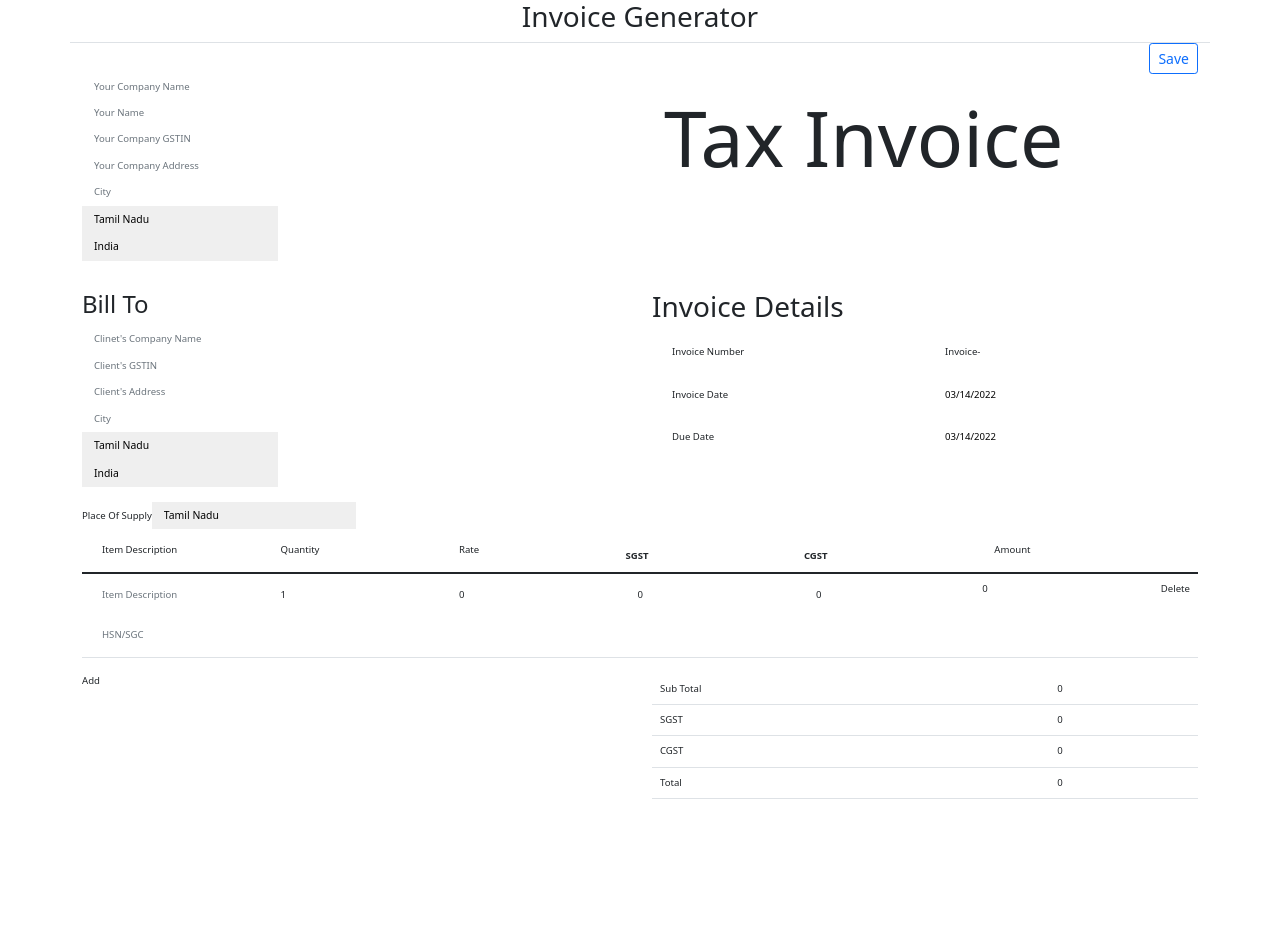
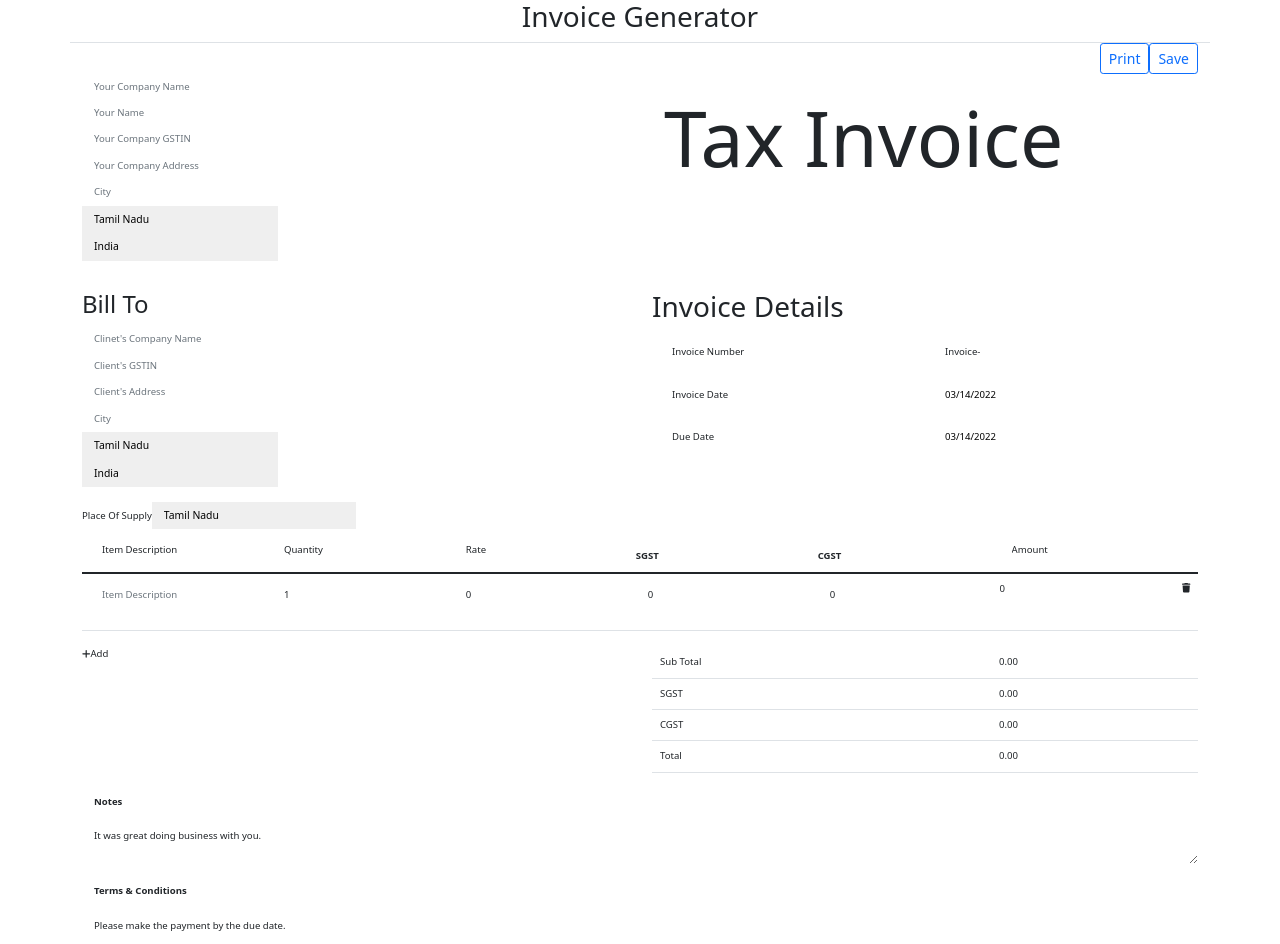
Before and after one commit to Sharvan45/invoice_generator, a React (Create React App) app: page / in a window 1280 px wide. Shown: the top 944 px of the page. Before the commit the page ends 815 px from the top, so only its background shows below. Built offline with nearby package versions, Linux system fonts and the light colour scheme.

Commit message:
List and create page changes

```diff
--- a/package.json
+++ b/package.json
@@ -3,6 +3,10 @@
   "version": "0.1.0",
   "private": true,
   "dependencies": {
+    "@fortawesome/fontawesome-svg-core": "^1.3.0",
+    "@fortawesome/free-regular-svg-icons": "^6.0.0",
+    "@fortawesome/free-solid-svg-icons": "^6.0.0",
+    "@fortawesome/react-fontawesome": "^0.1.17",
     "@testing-library/jest-dom": "^5.16.2",
     "@testing-library/react": "^12.1.4",
     "@testing-library/user-event": "^13.5.0",
--- a/src/Routes/routes.scss
+++ b/src/Routes/routes.scss
@@ -24,5 +24,8 @@ $default-font-size: 0.6rem !important;
     .print_hide {
       display: none;
     }
+    textarea {
+      resize: none;
+    }
   }
 }
--- a/src/mock/mock.jsx
+++ b/src/mock/mock.jsx
@@ -73,4 +73,100 @@ const mockPost = {
     "reason": " ",
     "tax_authority_id": 11149000000061052,
     "tax_exemption_id": 11149000000061054
-}"
+}
+
+export const mockInvoiceList = {
+    "code": 0,
+    "message": "success",
+    "invoices": [
+        {
+            "invoice_id": 982000000567114,
+            "ach_payment_initiated": false,
+            "customer_name": "Bowman & Co",
+            "customer_id": 982000000567001,
+            "status": "draft",
+            "invoice_number": "INV-00003",
+            "reference_number": " ",
+            "date": "2013-11-17",
+            "due_date": "2013-12-03",
+            "due_days": "Due in 14 day(s)",
+            "currency_id": 982000000000190,
+            "schedule_time": "",
+            "currency_code": "USD",
+            "is_viewed_by_client": false,
+            "has_attachment": false,
+            "client_viewed_time": "",
+            "total": 40.6,
+            "balance": 40.6,
+            "created_time": "2013-11-17T02:17:40-0800",
+            "last_modified_time": "2013-12-18T02:02:51-0800",
+            "is_emailed": false,
+            "reminders_sent": 1,
+            "last_reminder_sent_date": " ",
+            "payment_expected_date": " ",
+            "last_payment_date": " ",
+            "custom_fields": [
+                {
+                    "customfield_id": 439910000000236000,
+                    "data_type": "number",
+                    "index": 1,
+                    "label": "Record Number",
+                    "show_on_pdf": true,
+                    "show_in_all_pdf": true,
+                    "value": 23
+                }
+            ],
+            "documents": "",
+            "salesperson_id": " ",
+            "salesperson_name": " ",
+            "shipping_charge": 0,
+            "adjustment": 0,
+            "write_off_amount": 0,
+            "exchange_rate": 1
+        },
+        {
+            "invoice_id": 982000000567115,
+            "ach_payment_initiated": false,
+            "customer_name": "Bowman & Co",
+            "customer_id": 982000000567001,
+            "status": "draft",
+            "invoice_number": "INV-00003",
+            "reference_number": " ",
+            "date": "2013-11-17",
+            "due_date": "2013-12-03",
+            "due_days": "Due in 14 day(s)",
+            "currency_id": 982000000000190,
+            "schedule_time": "",
+            "currency_code": "USD",
+            "is_viewed_by_client": false,
+            "has_attachment": false,
+            "client_viewed_time": "",
+            "total": 40.6,
+            "balance": 40.6,
+            "created_time": "2013-11-17T02:17:40-0800",
+            "last_modified_time": "2013-12-18T02:02:51-0800",
+            "is_emailed": false,
+            "reminders_sent": 1,
+            "last_reminder_sent_date": " ",
+            "payment_expected_date": " ",
+            "last_payment_date": " ",
+            "custom_fields": [
+                {
+                    "customfield_id": 439910000000236000,
+                    "data_type": "number",
+                    "index": 1,
+                    "label": "Record Number",
+                    "show_on_pdf": true,
+                    "show_in_all_pdf": true,
+                    "value": 23
+                }
+            ],
+            "documents": "",
+            "salesperson_id": " ",
+            "salesperson_name": " ",
+            "shipping_charge": 0,
+            "adjustment": 0,
+            "write_off_amount": 0,
+            "exchange_rate": 1
+        },]
+}
--- a/src/shared/httprequest,.jsx
+++ b/src/shared/httprequest,.jsx
@@ -34,3 +34,5 @@ customAxios.interceptors.response.use(
 export const POST = (url, data) => {
     return customAxios.post(url, data)
 }
+
+export const GET = (url, data) => customAxios.get(url, data)
--- a/src/shared/invoiceTemplate.jsx
+++ b/src/shared/invoiceTemplate.jsx
@@ -7,6 +7,9 @@ import CountryStateDropdown from "./CountryStateDropdown";
 import { POST } from "./httprequest,";
 import "react-datepicker/dist/react-datepicker.css";
 import "./invoiceTemplate.scss";
+import { FontAwesomeIcon } from "@fortawesome/react-fontawesome";
+import { faTrash, faPlus } from "@fortawesome/free-solid-svg-icons";
+import { invoiceDetailsTemplate } from "./constants";
 
 const renderTotal = (items) => {
     let total = 0;
@@ -15,26 +18,26 @@ const renderTotal = (items) => {
     items.forEach((item) => {
         total += (item.qty * item.rate);
         sgst += ((item.sgst / 100) * (item.qty * item.rate));
-        cgst += ((item.sgst / 100) * (item.qty * item.rate));
+        cgst += ((item.cgst / 100) * (item.qty * item.rate));
     })
     return <Table>
         <tbody>
             <tr>
                 <td>Sub Total</td>
-                <td>{total}</td>
+                <td>{total.toFixed(2)}</td>
             </tr>
             <tr>
                 <td>SGST</td>
-                <td>{sgst}</td>
+                <td>{sgst.toFixed(2)}</td>
             </tr>
             <tr>
                 <td>CGST</td>
-                <td>{cgst}</td>
+                <td>{cgst.toFixed(2)}</td>
             </tr>
             <tr>
                 <td>Total</td>
                 <td><currencyDropdown />
-                    {total + sgst + cgst}</td>
+                    {(total + sgst + cgst).toFixed(2)}</td>
             </tr>
         </tbody>
     </Table>;
@@ -93,8 +96,19 @@ export const InvoiceTemplate = () => {
         mainHeader: "Tax Invoice",
         invoice_1: "Invoice Number",
         invoice_2: "Invoice Date",
-        invoice_3: "Due Date"
+        invoice_3: "Due Date",
+        table_1: "Item Description",
+        table_2: "Quantity",
+        table_3: "Rate",
+        table_4: "Amount",
+        footer_1: "Notes",
+        footer_2: "Terms & Conditions",
     });
+
+    const [footer, setFooter] = useState({
+        notes: "It was great doing business with you.",
+        tac: "Please make the payment by the due date."
+    })
 
     const onOwnChange = (e, field) => {
         switch (field) {
@@ -107,8 +121,6 @@ export const InvoiceTemplate = () => {
         }
         setOwnDetails({ ...ownDetails, [field]: e.target.value });
     }
-
-
 
     const onClientChange = (e, field) => {
         switch (field) {
@@ -134,6 +146,21 @@ export const InvoiceTemplate = () => {
         items[index][field] = e.target.value;
         setTableDetails(items);
     }
+
+    const onDeleteItem = (index) => {
+        if (tableDetails.length > 1) {
+            let items = [...tableDetails];
+            items.splice(index, 1);
+            setTableDetails(items);
+        }
+    }
+
+    const onAddItem = () => {
+        let items = [...tableDetails];
+        items.push(invoiceDetailsTemplate);
+        setTableDetails(items);
+    }
+
     return (
         <>
             <div className="row print_hide">
@@ -145,6 +172,13 @@ export const InvoiceTemplate = () => {
                         onClick={() => { onSubmitClick() }}
                     >
                         Save </Button>
+                    <Button
+                        variant="outline-primary"
+                        size="sm"
+                        style={{ float: 'right' }}
+                        onClick={() => { window.print() }}
+                    >
+                        Print </Button>
                 </div>
             </div>
             <div className="row">
@@ -269,13 +303,16 @@ export const InvoiceTemplate = () => {
                     <thead className="itemTable">
                         <tr>
                             <th>
-                                <FormControl className="styled" value={"Item Description"} />
+                                <FormControl className="styled" value={headings.table_1}
+                                    onChange={(e) => setHeading({ ...headings, table_1: e.target.value })} />
                             </th>
                             <th>
-                                <FormControl className="styled" value={"Quantity"} />
+                                <FormControl className="styled" value={headings.table_2}
+                                    onChange={(e) => setHeading({ ...headings, table_2: e.target.value })} />
                             </th>
                             <th>
-                                <FormControl className="styled" value={"Rate"} />
+                                <FormControl className="styled" value={headings.table_3}
+                                    onChange={(e) => setHeading({ ...headings, table_3: e.target.value })} />
                             </th>
                             <th>
                                 <div>{"SGST"} </div >
@@ -284,7 +321,8 @@ export const InvoiceTemplate = () => {
                                 <div>{"CGST"} </div >
                             </th>
                             <th>
-                                <FormControl className="styled" value={"Amount"} />
+                                <FormControl className="styled" value={headings.table_4}
+                                    onChange={(e) => setHeading({ ...headings, table_4: e.target.value })} />
                             </th>
                             <th className="print_hide">
                             </th>
@@ -298,9 +336,9 @@ export const InvoiceTemplate = () => {
                                     onChange={(e) => onItemTableChange(e, index, "itemDescritption")}
                                     value={tb.itemDescritption} />
                                 <br />
-                                <FormControl className="styled"
+                                {/* <FormControl className="styled"
                                     onChange={(e) => onItemTableChange(e, index, "HSN")}
-                                    placeholder={"HSN/SGC"} value={tb.HNC} />
+                                    placeholder={"HSN/SGC"} value={tb.HNC} /> */}
                             </td>
                             <td key={tb.itemDescritption + index}>
                                 <FormControl className="styled" value={tb.qty}
@@ -327,19 +365,44 @@ export const InvoiceTemplate = () => {
                                 </div>
                             </td>
                             <td key={tb.itemDescritption + index} className="print_hide">
-                                Delete
+                                <FontAwesomeIcon icon={faTrash}
+                                    onClick={() => onDeleteItem(index)} />
                             </td>
                         </tr>)}
                     </tbody>
                 </Table>
                 <div>
                     <div className="row">
-                        <div className="col-6">Add </div>
+                        <div className="col-6">
+                            <div className="print_hide"><FontAwesomeIcon icon={faPlus}
+                                onClick={() => onAddItem()} />
+                                Add</div> </div>
                         <div className="col-6">
                             {renderTotal(tableDetails)}
                         </div>
                     </div>
                 </div>
+                <div>
+                    <h5><FormControl className="styled fw-bold" value={headings.footer_1}
+                        onChange={(e) => setHeading({ ...headings, footer_1: e.target.value })} /></h5>
+                    <div>
+                        <FormControl className="styled" value={footer.notes}
+                            as="textarea"
+                            row={3}
+                            onChange={(e) => setFooter({ ...footer, notes: e.target.value })} />
+                    </div>
+                </div>
+                <br />
+                <div>
+                    <h5><FormControl className="styled fw-bold" value={headings.footer_2}
+                        onChange={(e) => setHeading({ ...headings, footer_2: e.target.value })} /></h5>
+                    <div>
+                        <FormControl className="styled" value={footer.tac}
+                            as="textarea"
+                            row={3}
+                            onChange={(e) => setFooter({ ...footer, tac: e.target.value })} />
+                    </div>
+                </div>
             </div>
         </>)
 }
```
Also changed, not shown: src/Pages/Edit.jsx (+8 -2 lines), src/Pages/List.jsx (+64 -3 lines), 1 other file (tests, documents, lock files or other folders).
